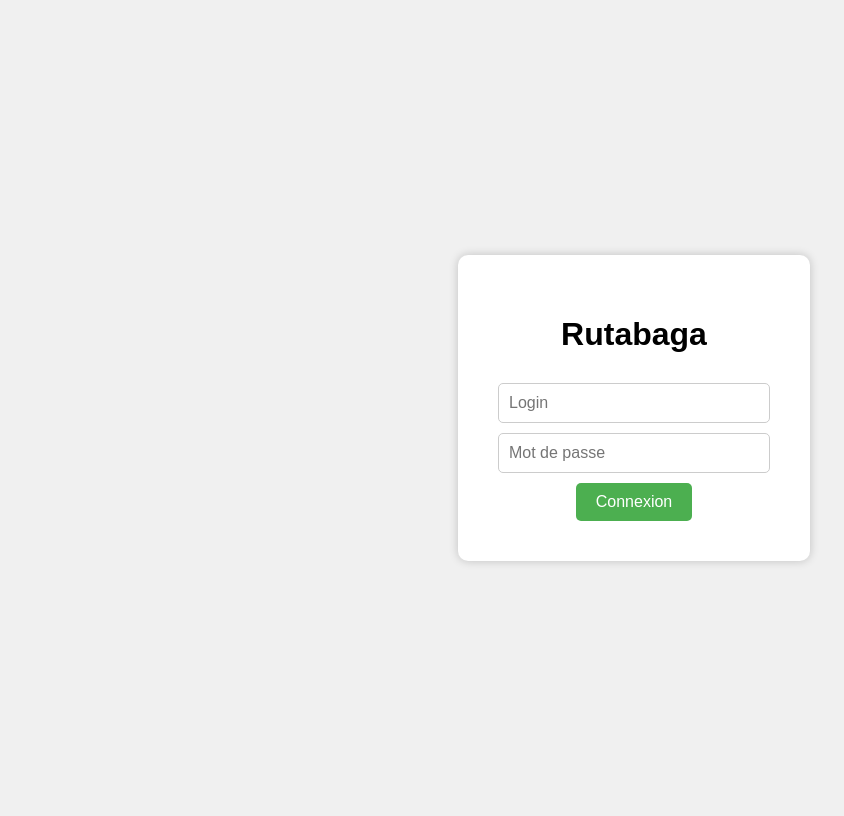
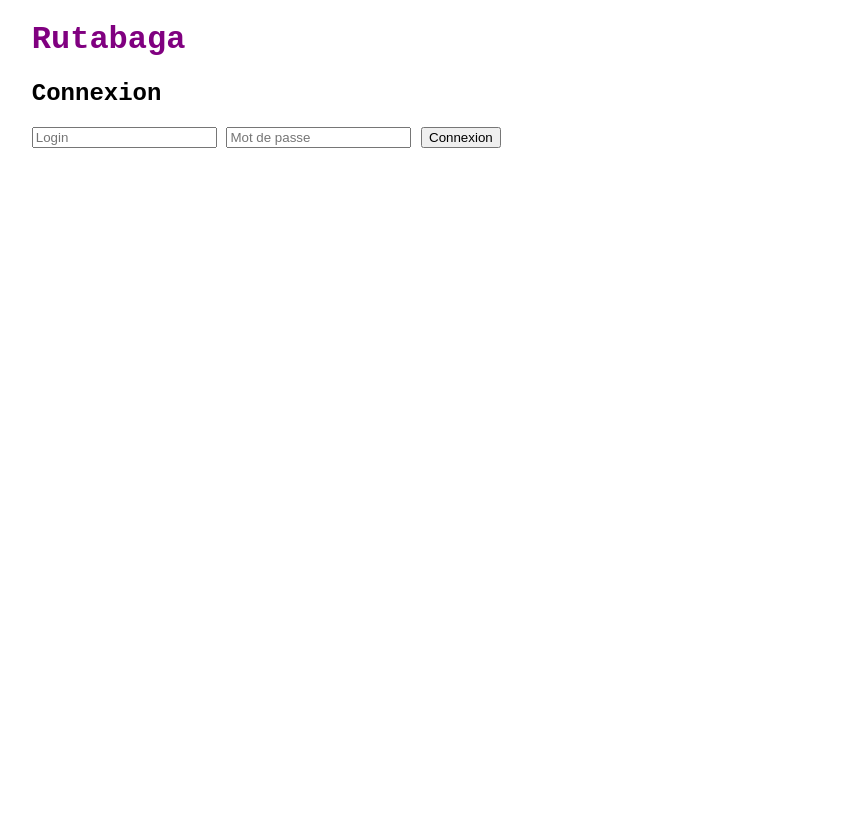
Before and after one commit to pouvoirdasha/rutabaga, a Flask app: page / in a window 1280 px wide. Shown: the whole page, without its empty margins (6-850 px from the left). After the commit the page ends 148 px from the top, so only its background shows below. Run offline with Flask 3, Linux system fonts and the light colour scheme; parts of the project's set-up code (start-up, migrations or seed data) failed here and were passed over.

Commit message:
Création page de connexion et home avec requête de salles

```diff
--- a/app/app.py
+++ b/app/app.py
@@ -1,5 +1,8 @@
-from flask import Flask, render_template, request
+from flask import Flask, render_template, request,redirect, url_for, session, flash
+from datetime import datetime, timedelta
 from classes import User
+import pytz
+import secrets
 
 #gestion proxy pour appeler la bonne route (transforme /proxy/500 en /)
 class prefix_proxy:
@@ -18,13 +21,13 @@ def get_proxy_prefix():
 
 
 app = Flask(__name__)
+app.secret_key = secrets.token_hex(32) #on chiffre les info de session dans un cookie
 app.wsgi_app = prefix_proxy(app.wsgi_app, prefix='/proxy/5000')
 
 
 @app.route('/', methods=['GET', 'POST'])
 def connexion():
     login = ''
-    message = ''
     proxy_prefix = get_proxy_prefix()
     print(proxy_prefix)
     if request.method == 'POST':
@@ -33,9 +36,56 @@ def connexion():
         try:
             user = User(login, mdp)
             if user.connexion():
-                return f"Bonjour {login} !"
+                session['login'] = login
+                session['mdp'] = mdp
+                return redirect(url_for('home'))
             else:
-                message = "Mauvais mot de passe"
+                flash("Mot de passe ou login erroné(s). Veuillez essayer à nouveau.")
         except Exception as e:
             message = f"Erreur : {str(e)}"
-    return render_template('connexion.html', login=login, message=message, proxy_prefix=proxy_prefix)
+    return render_template('connexion.html', login=login, proxy_prefix=proxy_prefix)
+
+
+@app.route('/home',methods=['GET','POST'])
+def home():
+    proxy_prefix = get_proxy_prefix()
+
+    if 'login' not in session or 'mdp' not in session:
+        flash("Votre session a expiré. Veuillez vous reconnecter.")
+        return redirect(url_for('connexion'))
+
+    #reconstitution de l'objet utilisateur
+    login = session['login']
+    mdp = session['mdp']
+    user = User(login, mdp)
+
+    #récupération date et heure
+    paris = pytz.timezone("Europe/Paris")
+    now = datetime.now(paris)
+    start_default = now
+    end_default = start_default + timedelta(hours=1)
+    start_time = start_default.strftime("%H:%M")
+    end_time = end_default.strftime("%H:%M")
+    date = start_default.strftime("%Y-%m-%d")
+
+    #récupération des valeurs envoyées
+    salles = None
+    if request.method == 'POST':
+        date = request.form.get('date', date)
+        start_time = request.form.get('start_time', start_time)
+        end_time = request.form.get('end_time', start_time)
+
+        #conversion datetime
+        start_dt = datetime.strptime(f"{date} {start_time}", "%Y-%m-%d %H:%M")
+        end_dt = datetime.strptime(f"{date} {end_time}", "%Y-%m-%d %H:%M")
+
+        #récupération des salles libres
+        salles = user.salles_libres(start=start_dt, end=end_dt)
+
+    return render_template('home.html',
+        login=login,
+        proxy_prefix=proxy_prefix,
+        start_time=start_time,
+        end_time=end_time,
+        date=date,
+        salles=salles)
--- a/app/static/css/style.css
+++ b/app/static/css/style.css
@@ -1,44 +1,12 @@
+/* Styles généraux */
 body {
-    display: flex;
-    justify-content: center;
-    align-items: center;
-    height: 100vh;
-    font-family: Arial, sans-serif;
-    background-color: #f0f0f0;
+    font-family: "Courier New", Courier, monospace;
+    margin: 0;
+    margin-left: 1cm;
+    padding: 0;
 }
 
-.login-box {
-    background-color: white;
-    padding: 40px;
-    border-radius: 10px;
-    box-shadow: 0 0 10px rgba(0,0,0,0.2);
-    text-align: center;
+/* Titres violets partout */
+header.page-header h1 {
+    color: purple;
 }
-
-.login-box h1 {
-    margin-bottom: 30px;
-}
-
-.login-box input {
-    display: block;
-    width: 250px;
-    margin: 10px auto;
-    padding: 10px;
-    border-radius: 5px;
-    border: 1px solid #ccc;
-    font-size: 16px;
-}
-
-.login-box button {
-    padding: 10px 20px;
-    border: none;
-    border-radius: 5px;
-    background-color: #4CAF50;
-    color: white;
-    font-size: 16px;
-    cursor: pointer;
-}
-
-.login-box button:hover {
-    background-color: #45a049;
-}
--- a/app/templates/connexion.html
+++ b/app/templates/connexion.html
@@ -3,15 +3,25 @@
 <head>
     <meta charset="UTF-8">
     <title>Rutabaga</title>
-    <link rel="stylesheet" href="{{ url_for('static', filename='css/style.css') }}">
+    <link rel="stylesheet" href="{{ proxy_prefix }}/static/css/style.css">
 </head>
 <body>
+    <!-- Titre global en haut -->
+    <header class="page-header">
+        <h1>Rutabaga</h1>
+    </header>
+
     <div class="login-box">
-        <h1>Rutabaga</h1>
 
-        {% if message %}
-            <p style="color: red; font-weight: bold;">{{ message }}</p>
-        {% endif %}
+        <h2>Connexion</h2>
+
+        {% with messages = get_flashed_messages() %}
+            {% if messages %}
+                {% for message in messages %}
+                    <p style="color:red;">{{ message }}</p>
+                {% endfor %}
+            {% endif %}
+        {% endwith %}
 
         <form method="post" action="{{ proxy_prefix }}/">
             <input type="text" name="login" placeholder="Login" value="{{ login | default('') }}" required>
```
Also changed, not shown: app/templates/home.html (+53 -0 lines), classes.py (+21 -10 lines), app/static/css/logo.png (added), fonctions.py (added).
